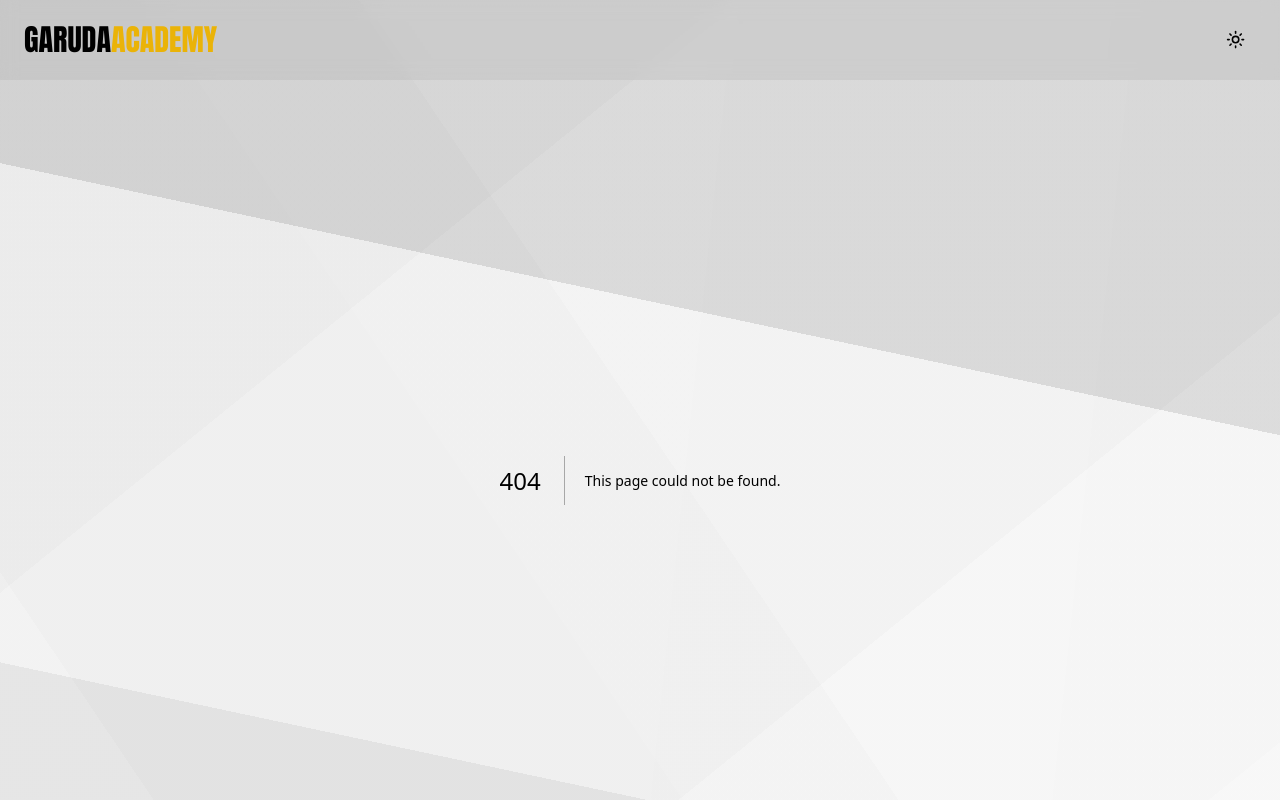
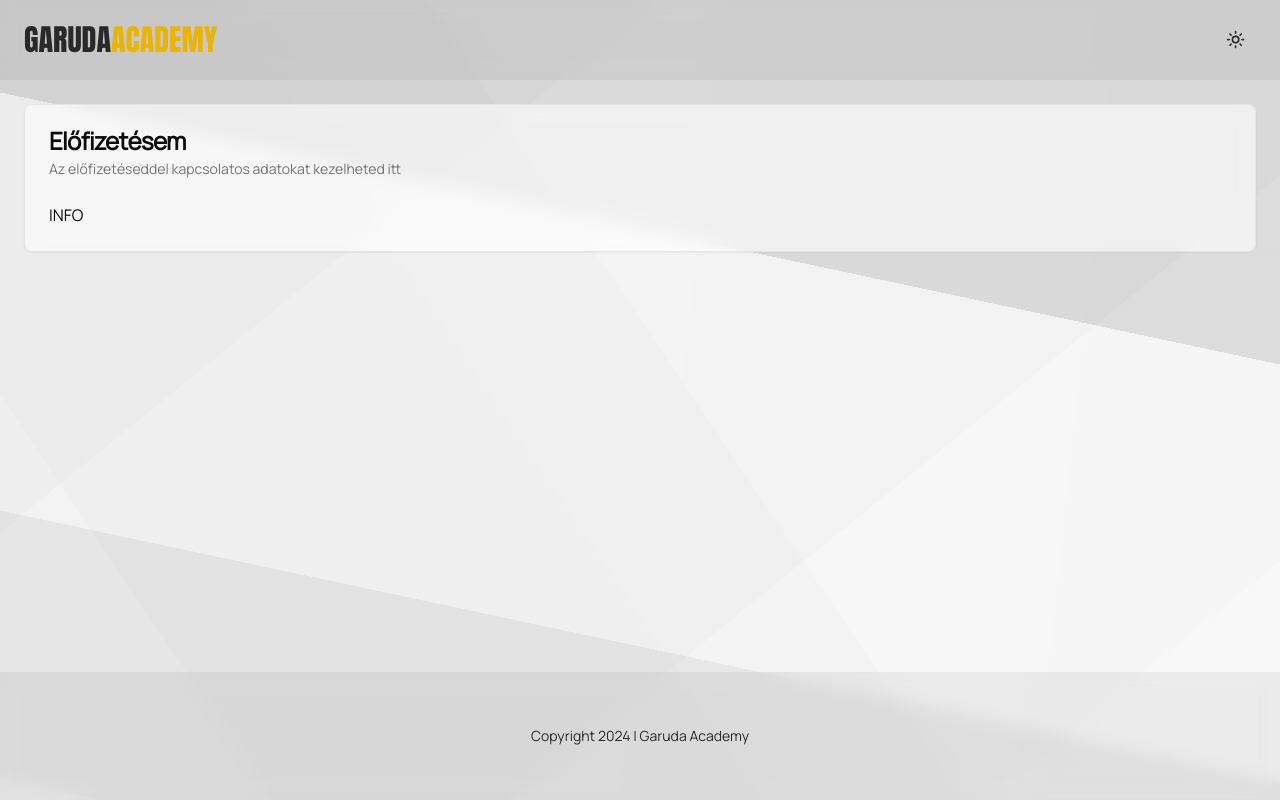
Before and after one commit to Garuda-Academy-IT-Services/garuda-academy-nextjs-frontend, a Next.js app: page /billing in a window 1280 px wide. Before the commit this address had no page. Shown: the top 800 px of the page. Built offline with nearby package versions, Linux system fonts and the light colour scheme; a web font is replaced by a local one.

Commit message:
added profile and billing protected subroutes

```diff
--- /dev/null
+++ b/app/billing/layout.tsx
@@ -0,0 +1,3 @@
+export default function Layout({ children }: { children: React.ReactNode }) {
+  return <section className='h-full p-2 md:p-6'>{children}</section>
+}
--- /dev/null
+++ b/app/billing/page.tsx
@@ -0,0 +1,13 @@
+import { Card, CardContent, CardDescription, CardHeader, CardTitle } from '@/components/ui/card'
+
+export default function Page() {
+  return (
+    <Card className='bg-card/60 backdrop-blur'>
+      <CardHeader>
+        <CardTitle>Előfizetésem</CardTitle>
+        <CardDescription>Az előfizetéseddel kapcsolatos adatokat kezelheted itt</CardDescription>
+      </CardHeader>
+      <CardContent>INFO</CardContent>
+    </Card>
+  )
+}
--- /dev/null
+++ b/app/profile/layout.tsx
@@ -0,0 +1,3 @@
+export default function Layout({ children }: { children: React.ReactNode }) {
+  return <section className='h-full p-2 md:p-6'>{children}</section>
+}
--- /dev/null
+++ b/app/profile/page.tsx
@@ -0,0 +1,30 @@
+import { Card, CardContent, CardDescription, CardHeader, CardTitle } from '@/components/ui/card'
+import { auth } from '@/lib/auth'
+import Image from 'next/image'
+
+export default async function Page() {
+  const session = await auth()
+
+  return (
+    <div>
+      <Card className='bg-card/60 backdrop-blur'>
+        <CardHeader>
+          <CardTitle>Profilom</CardTitle>
+          <CardDescription>Itt találod a regisztrált adataid, valamint a fiókod beállításait</CardDescription>
+        </CardHeader>
+        <CardContent className='flex gap-6'>
+          <div className='h-auto w-36 overflow-clip rounded-lg'>
+            <Image src={session?.user?.image || ''} alt={session?.user?.name || ''} width={600} height={400} priority />
+          </div>
+          <div className='py-2'>
+            <p className='text-sm'>Név</p>
+            <p className='font-semibold'>{session?.user?.name}</p>
+            <br />
+            <p className='text-sm'>Email</p>
+            <p className='font-semibold'>{session?.user?.email}</p>
+          </div>
+        </CardContent>
+      </Card>
+    </div>
+  )
+}
```
